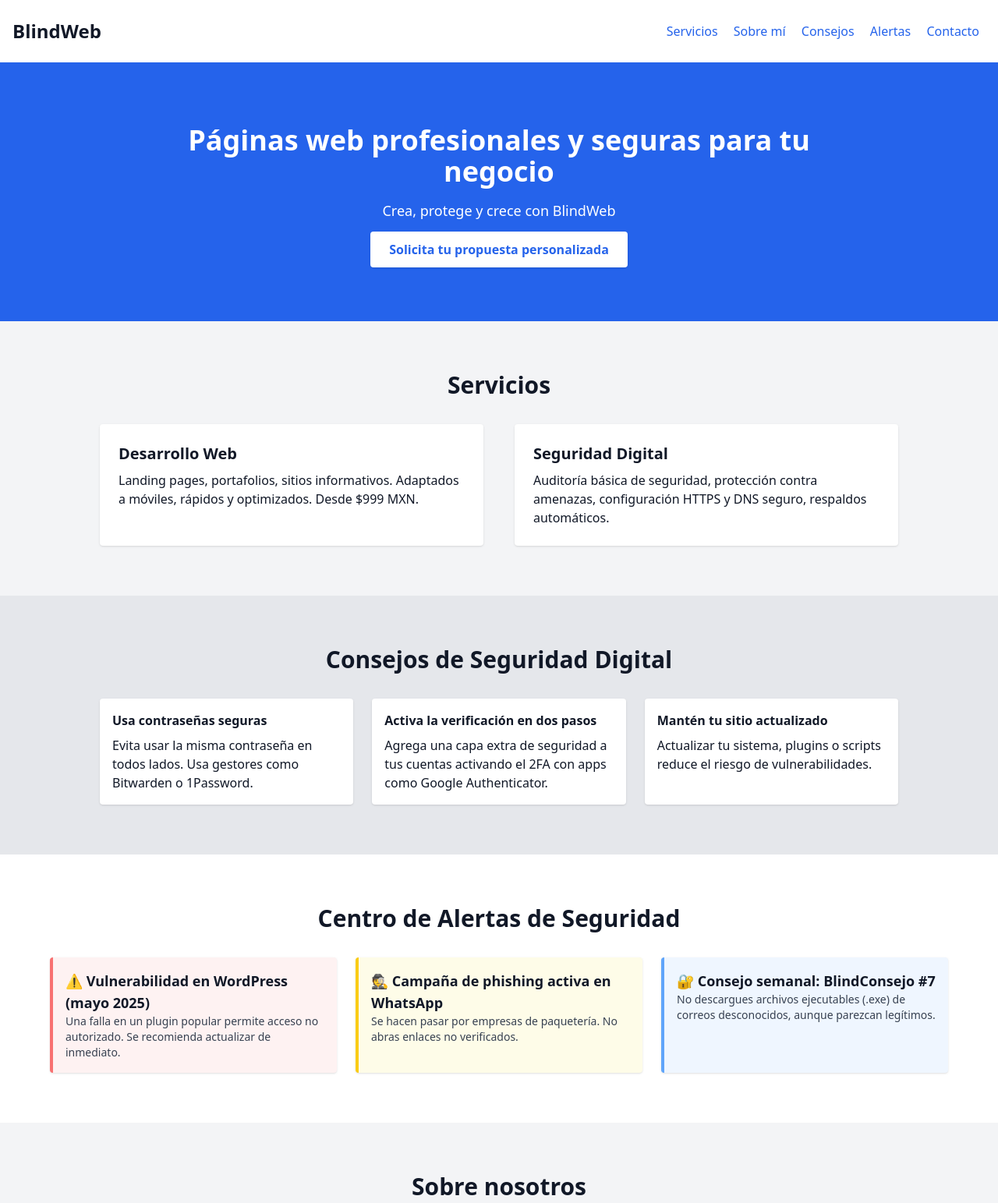
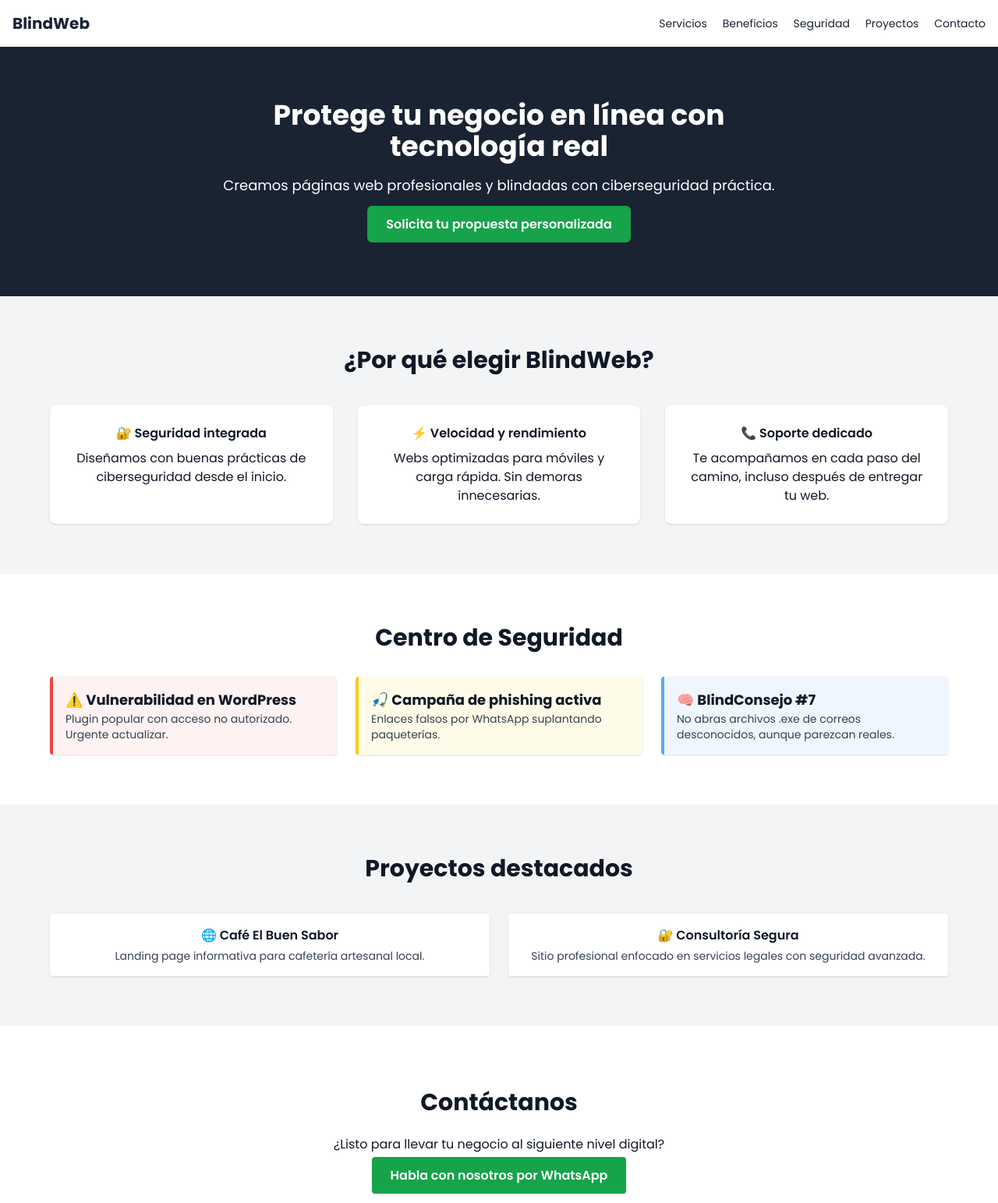
Before and after one commit to GarouTheRipper/blindweb, a plain HTML site: page index.html in a window 1280 px wide. Shown: the top 1543 px of the page at 78% size. Drawn offline with nearby package versions, Linux system fonts and the light colour scheme.

Commit message:
se limpio la pagina

```diff
--- a/index.html
+++ b/index.html
@@ -6,111 +6,119 @@
   <title>BlindWeb | Seguridad y Desarrollo Web</title>
   <link rel="icon" type="image/x-icon" href="favicon.ico">
   <script src="https://cdn.tailwindcss.com"></script>
+  <script>
+    tailwind.config = {
+      theme: {
+        extend: {
+          colors: {
+            primary: '#1A2332',
+            secondary: '#4F9DDE',
+            accent: '#16a34a',
+            softGray: '#f3f4f6',
+          },
+          fontFamily: {
+            sans: ['Poppins', 'sans-serif']
+          }
+        }
+      }
+    }
+  </script>
+  <link href="https://fonts.googleapis.com/css2?family=Poppins:wght@400;600;700&display=swap" rel="stylesheet">
 </head>
-<body class="bg-gray-100 text-gray-900">
+<body class="bg-softGray text-gray-900 font-sans">
   <!-- Header -->
-  <header class="bg-white shadow">
-    <div class="max-w-7xl mx-auto py-6 px-4 flex justify-between items-center">
-      <h1 class="text-2xl font-bold">BlindWeb</h1>
-      <nav>
-        <a href="#servicios" class="mx-2 text-blue-600 hover:underline">Servicios</a>
-        <a href="#sobre" class="mx-2 text-blue-600 hover:underline">Sobre mí</a>
-        <a href="#consejos" class="mx-2 text-blue-600 hover:underline">Consejos</a>
-        <a href="#alertas" class="mx-2 text-blue-600 hover:underline">Alertas</a>
-        <a href="#contacto" class="mx-2 text-blue-600 hover:underline">Contacto</a>
+  <header class="bg-white shadow fixed w-full z-50">
+    <div class="max-w-7xl mx-auto py-4 px-4 flex justify-between items-center">
+      <h1 class="text-xl font-bold text-primary">BlindWeb</h1>
+      <nav class="space-x-4 text-sm font-medium">
+        <a href="#servicios" class="text-primary hover:underline">Servicios</a>
+        <a href="#diferenciales" class="text-primary hover:underline">Beneficios</a>
+        <a href="#alertas" class="text-primary hover:underline">Seguridad</a>
+        <a href="#portafolio" class="text-primary hover:underline">Proyectos</a>
+        <a href="#contacto" class="text-primary hover:underline">Contacto</a>
       </nav>
     </div>
   </header>
 
   <!-- Hero -->
-  <section class="bg-blue-600 text-white py-20">
-    <div class="max-w-4xl mx-auto text-center px-4">
-      <h2 class="text-4xl font-bold mb-4">Páginas web profesionales y seguras para tu negocio</h2>
-      <p class="mb-6 text-lg">Crea, protege y crece con BlindWeb</p>
-      <a href="#contacto" class="bg-white text-blue-600 px-6 py-3 font-semibold rounded shadow hover:bg-gray-200">Solicita tu propuesta personalizada</a>
+  <section class="bg-primary text-white pt-32 pb-20 px-4 text-center">
+    <div class="max-w-3xl mx-auto">
+      <h2 class="text-4xl font-bold mb-4">Protege tu negocio en línea con tecnología real</h2>
+      <p class="mb-6 text-lg">Creamos páginas web profesionales y blindadas con ciberseguridad práctica.</p>
+      <a href="#contacto" class="bg-accent text-white px-6 py-3 rounded-md font-semibold shadow hover:bg-green-600 transition duration-300">Solicita tu propuesta personalizada</a>
     </div>
   </section>
 
-  <!-- Servicios -->
-  <section id="servicios" class="py-16 px-4">
-    <div class="max-w-5xl mx-auto">
-      <h3 class="text-3xl font-bold mb-8 text-center">Servicios</h3>
-      <div class="grid md:grid-cols-2 gap-10">
-        <div class="bg-white p-6 rounded shadow">
-          <h4 class="text-xl font-bold mb-2">Desarrollo Web</h4>
-          <p>Landing pages, portafolios, sitios informativos. Adaptados a móviles, rápidos y optimizados. Desde $999 MXN.</p>
+  <!-- Beneficios -->
+  <section id="diferenciales" class="py-16 px-4">
+    <div class="max-w-6xl mx-auto text-center">
+      <h3 class="text-3xl font-bold mb-10">¿Por qué elegir BlindWeb?</h3>
+      <div class="grid md:grid-cols-3 gap-8">
+        <div class="bg-white p-6 rounded-lg shadow">
+          <h4 class="font-semibold mb-2">🔐 Seguridad integrada</h4>
+          <p>Diseñamos con buenas prácticas de ciberseguridad desde el inicio.</p>
         </div>
-        <div class="bg-white p-6 rounded shadow">
-          <h4 class="text-xl font-bold mb-2">Seguridad Digital</h4>
-          <p>Auditoría básica de seguridad, protección contra amenazas, configuración HTTPS y DNS seguro, respaldos automáticos.</p>
+        <div class="bg-white p-6 rounded-lg shadow">
+          <h4 class="font-semibold mb-2">⚡ Velocidad y rendimiento</h4>
+          <p>Webs optimizadas para móviles y carga rápida. Sin demoras innecesarias.</p>
+        </div>
+        <div class="bg-white p-6 rounded-lg shadow">
+          <h4 class="font-semibold mb-2">📞 Soporte dedicado</h4>
+          <p>Te acompañamos en cada paso del camino, incluso después de entregar tu web.</p>
         </div>
       </div>
     </div>
   </section>
 
-  <!-- Consejos de Seguridad -->
-  <section id="consejos" class="bg-gray-200 py-16 px-4">
-    <div class="max-w-5xl mx-auto text-center">
-      <h3 class="text-3xl font-bold mb-8">Consejos de Seguridad Digital</h3>
-      <div class="grid md:grid-cols-3 gap-6 text-left">
-        <div class="bg-white p-4 rounded shadow">
-          <h4 class="font-semibold mb-2">Usa contraseñas seguras</h4>
-          <p>Evita usar la misma contraseña en todos lados. Usa gestores como Bitwarden o 1Password.</p>
+  <!-- Seguridad -->
+  <section id="alertas" class="bg-white py-16 px-4">
+    <div class="max-w-6xl mx-auto">
+      <h3 class="text-3xl font-bold mb-8 text-center">Centro de Seguridad</h3>
+      <div class="grid md:grid-cols-3 gap-6">
+        <div class="bg-red-50 border-l-4 border-red-500 p-4 shadow rounded">
+          <h4 class="font-bold text-lg">⚠️ Vulnerabilidad en WordPress</h4>
+          <p class="text-sm text-gray-700">Plugin popular con acceso no autorizado. Urgente actualizar.</p>
         </div>
-        <div class="bg-white p-4 rounded shadow">
-          <h4 class="font-semibold mb-2">Activa la verificación en dos pasos</h4>
-          <p>Agrega una capa extra de seguridad a tus cuentas activando el 2FA con apps como Google Authenticator.</p>
+        <div class="bg-yellow-50 border-l-4 border-yellow-400 p-4 shadow rounded">
+          <h4 class="font-bold text-lg">🎣 Campaña de phishing activa</h4>
+          <p class="text-sm text-gray-700">Enlaces falsos por WhatsApp suplantando paqueterías.</p>
         </div>
-        <div class="bg-white p-4 rounded shadow">
-          <h4 class="font-semibold mb-2">Mantén tu sitio actualizado</h4>
-          <p>Actualizar tu sistema, plugins o scripts reduce el riesgo de vulnerabilidades.</p>
+        <div class="bg-blue-50 border-l-4 border-blue-400 p-4 shadow rounded">
+          <h4 class="font-bold text-lg">🧠 BlindConsejo #7</h4>
+          <p class="text-sm text-gray-700">No abras archivos .exe de correos desconocidos, aunque parezcan reales.</p>
         </div>
       </div>
     </div>
   </section>
 
-  <!-- Alertas de Seguridad -->
-  <section id="alertas" class="bg-white py-16 px-4">
-    <div class="max-w-6xl mx-auto">
-      <h3 class="text-3xl font-bold mb-8 text-center">Centro de Alertas de Seguridad</h3>
-      <div class="grid md:grid-cols-2 lg:grid-cols-3 gap-6">
-        <div class="bg-red-50 border-l-4 border-red-400 p-4 shadow rounded">
-          <h4 class="font-bold text-lg">⚠️ Vulnerabilidad en WordPress (mayo 2025)</h4>
-          <p class="text-sm text-gray-700">Una falla en un plugin popular permite acceso no autorizado. Se recomienda actualizar de inmediato.</p>
+  <!-- Portafolio -->
+  <section id="portafolio" class="bg-softGray py-16 px-4">
+    <div class="max-w-6xl mx-auto text-center">
+      <h3 class="text-3xl font-bold mb-10">Proyectos destacados</h3>
+      <div class="grid md:grid-cols-2 gap-6">
+        <div class="bg-white p-4 rounded shadow">
+          <h4 class="font-semibold mb-1">🌐 Café El Buen Sabor</h4>
+          <p class="text-sm text-gray-700">Landing page informativa para cafetería artesanal local.</p>
         </div>
-        <div class="bg-yellow-50 border-l-4 border-yellow-400 p-4 shadow rounded">
-          <h4 class="font-bold text-lg">🕵️ Campaña de phishing activa en WhatsApp</h4>
-          <p class="text-sm text-gray-700">Se hacen pasar por empresas de paquetería. No abras enlaces no verificados.</p>
-        </div>
-        <div class="bg-blue-50 border-l-4 border-blue-400 p-4 shadow rounded">
-          <h4 class="font-bold text-lg">🔐 Consejo semanal: BlindConsejo #7</h4>
-          <p class="text-sm text-gray-700">No descargues archivos ejecutables (.exe) de correos desconocidos, aunque parezcan legítimos.</p>
+        <div class="bg-white p-4 rounded shadow">
+          <h4 class="font-semibold mb-1">🔐 Consultoría Segura</h4>
+          <p class="text-sm text-gray-700">Sitio profesional enfocado en servicios legales con seguridad avanzada.</p>
         </div>
       </div>
     </div>
   </section>
 
-  <!-- Sobre mí -->
-  <section id="sobre" class="bg-gray-100 py-16 px-4">
+  <!-- Contacto -->
+  <section id="contacto" class="py-20 px-4 bg-white">
     <div class="max-w-3xl mx-auto text-center">
-      <h3 class="text-3xl font-bold mb-4">Sobre nosotros</h3>
-      <p class="mb-6">Somos BlindWeb, una empresa enfocada en el desarrollo web profesional y la ciberseguridad aplicada. Creamos sitios modernos, rápidos, adaptados a móviles y, sobre todo, seguros desde su diseño.</p>
-      <h3 class="text-2xl font-bold mt-8 mb-2">Nuestra misión</h3>
-      <p>BlindWeb nace con una misión clara: proteger e impulsar la presencia digital de pequeños y medianos negocios. Combinamos diseño web profesional con ciberseguridad práctica para que nuestros clientes no solo tengan un sitio atractivo, sino también blindado frente a amenazas digitales.</p>
-    </div>
-  </section>
-
-  <!-- Contacto -->
-  <section id="contacto" class="py-16 px-4">
-    <div class="max-w-3xl mx-auto text-center">
-      <h3 class="text-3xl font-bold mb-6">Contacto</h3>
-      <p class="mb-4">¿Listo para blindar tu presencia en línea?</p>
-      <a href="https://wa.me/5210000000000" class="bg-green-500 text-white px-6 py-3 font-semibold rounded shadow hover:bg-green-600">Contáctame por WhatsApp</a>
+      <h3 class="text-3xl font-bold mb-6">Contáctanos</h3>
+      <p class="mb-4">¿Listo para llevar tu negocio al siguiente nivel digital?</p>
+      <a href="https://wa.me/5210000000000" class="bg-accent text-white px-6 py-3 font-semibold rounded shadow hover:bg-green-600 transition duration-300">Habla con nosotros por WhatsApp</a>
     </div>
   </section>
 
   <!-- Footer -->
-  <footer class="bg-white text-center py-6 shadow-inner">
+  <footer class="bg-primary text-white text-sm text-center py-6">
     <p>&copy; 2025 BlindWeb. Todos los derechos reservados.</p>
   </footer>
 </body>
```
